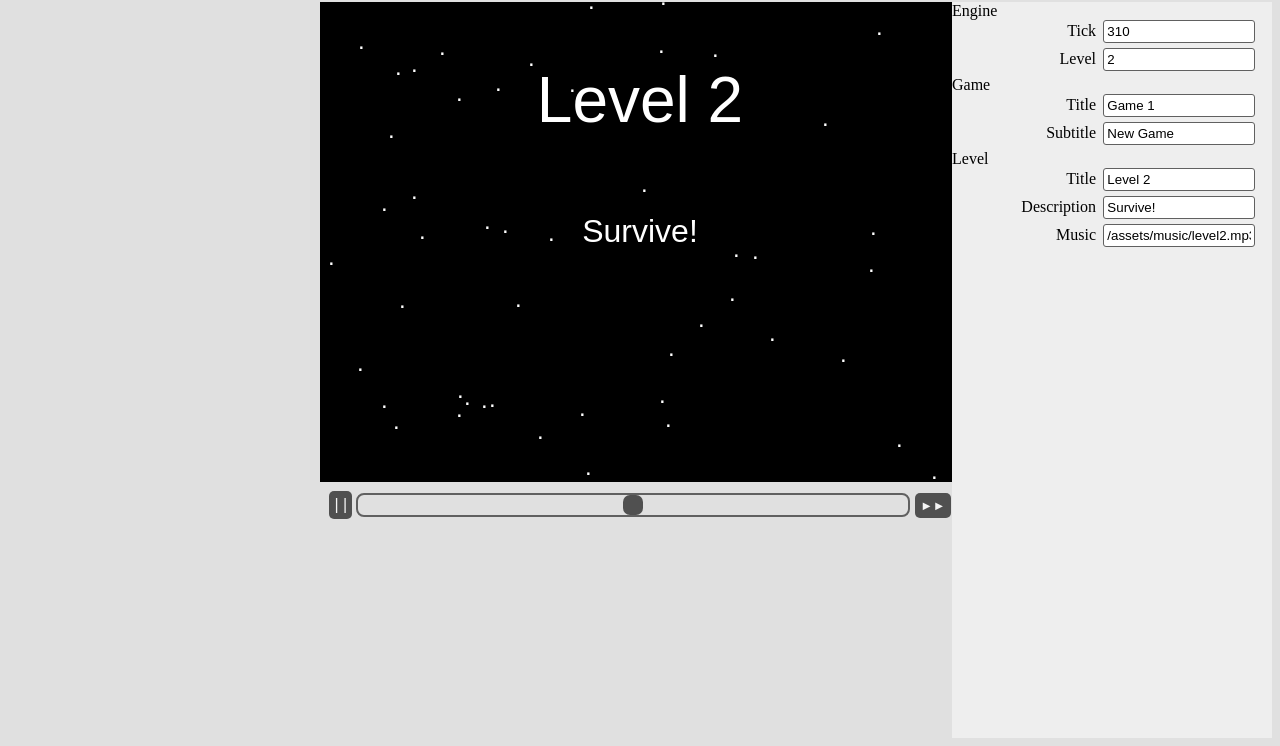
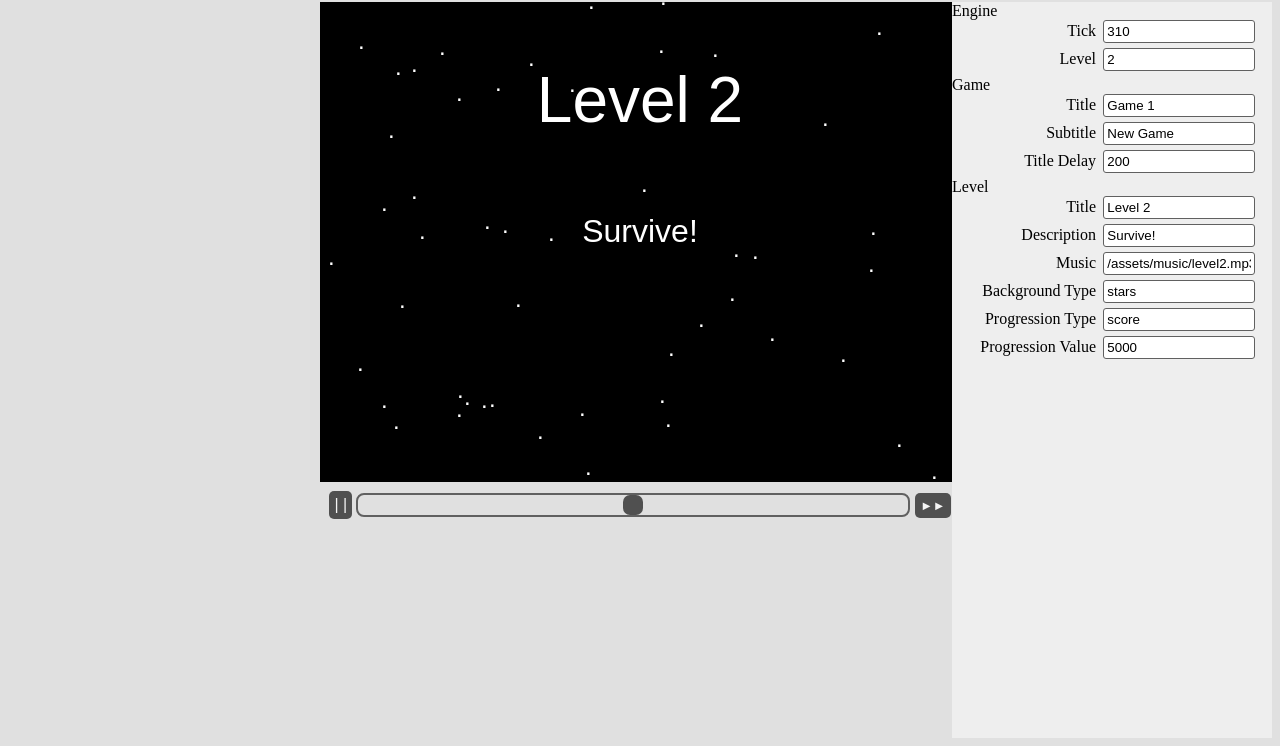
Before and after one commit to psema4/Scroller-Builder, a website: page static/index.html in a window 1280 px wide. Both pictures are taken after a click on the link "►►". Shown: the part 54-800 px from the top of the page. Drawn offline with Linux system fonts and the light colour scheme.

Commit message:
add level progression, fill out settings panel a bit

```diff
--- a/static/css/app.css
+++ b/static/css/app.css
@@ -143,6 +143,7 @@ input {
     width: 25%;
     bottom: 0.5em;
     background-color: #eee;
+    overflow: auto;
 }
 
 #settings-container ul {
--- a/static/game.json
+++ b/static/game.json
@@ -11,10 +11,12 @@
     "titleDelay": 200,
     "levels":   [
         {
-            "title":          "Level 1",
-            "description":    "Go!",
-            "music":          "/assets/music/level1.mp3",
-            "backgroundType": "stars",
+            "title":            "Level 1",
+            "description":      "Go!",
+            "music":            "/assets/music/level1.mp3",
+            "backgroundType":   "stars",
+            "progressionType":  "ticks",
+            "progressionValue": 1500,
 
             "playerActions": {
                 "left":    [ "prevFrame", "moveLeft" ],
@@ -75,7 +77,8 @@
                             "srcw": 100,
                             "srch": 60
                         }
-                    ]
+                    ],
+                    "value": 100
                 },
 
                 "enemy2": {
@@ -92,7 +95,8 @@
                             "srcw": 100,
                             "srch": 100
                         }
-                    ]
+                    ],
+                    "value": 500
                 },
 
                 "playerFire": {
@@ -194,7 +198,8 @@
                             "srcw": 50,
                             "srch": 50
                         }
-                    ]
+                    ],
+                    "value": 10
                 },
 
                 "obstacle2": {
@@ -219,20 +224,39 @@
                 {
                     "sprite": "enemy1",
                     "class": 1,
-                    "at": 5
+                    "at": 400
                 }, {
                     "sprite": "enemy1",
                     "class": 1,
-                    "at": 10
+                    "at": 500
                 }
             ]
         },
 
         {
-            "title":       "Level 2",
-            "description": "Survive!",
-            "music":       "/assets/music/level2.mp3",
-            "backgroundType": "stars",
+            "title":            "Level 2",
+            "description":      "Survive!",
+            "music":            "/assets/music/level2.mp3",
+            "backgroundType":   "stars",
+            "progressionType":  "score",
+            "progressionValue": 5000,
+
+            "playerActions": {
+                "left":    [ "prevFrame", "moveLeft" ],
+                "right":   [ "nextFrame", "moveRight" ],
+                "forward": [ "moveForward" ],
+                "back":    [ "moveBack" ],
+                "fire":    [ "fire" ]
+            },
+
+            "playerPostActions": {
+                "left":    [ "defaultFrame" ],
+                "right":   [ "defaultFrame" ],
+                "forward": [ ],
+                "back":    [ ],
+                "fire":    [ ]
+            },
+
             "spritesheet": "/assets/img/spaceArt.png",
             "sprites": {
                 "player": {
@@ -276,7 +300,8 @@
                             "srcw": 100,
                             "srch": 60
                         }
-                    ]
+                    ],
+                    "value": 100
                 },
 
                 "enemy2": {
@@ -293,7 +318,8 @@
                             "srcw": 100,
                             "srch": 100
                         }
-                    ]
+                    ],
+                    "value": 500
                 },
 
                 "playerFire": {
@@ -395,7 +421,8 @@
                             "srcw": 50,
                             "srch": 50
                         }
-                    ]
+                    ],
+                    "value": 10
                 },
 
                 "obstacle2": {
@@ -420,11 +447,11 @@
                 {
                     "sprite": "enemy1",
                     "class": 1,
-                    "at": 5
+                    "at": 400
                 }, {
-                    "sprite": "enemy1",
+                    "sprite": "enemy2",
                     "class": 1,
-                    "at": 10
+                    "at": 500
                 }
             ]
         }
--- a/static/index.html
+++ b/static/index.html
@@ -40,6 +40,7 @@
             <ul>
                 <li><label for="game-title">Title</label><input id="game-title" class="setting" type="text" /></li>
                 <li><label for="game-subtitle">Subtitle</label><input id="game-subtitle" class="setting" type="text" /></li>
+                <li><label for="game-titleDelay">Title Delay</label><input id="game-titleDelay" class="setting" type="text" /></li>
             </ul>
 
             Level
@@ -47,6 +48,9 @@
                 <li><label for="level-title">Title</label><input id="level-title" class="setting" type="text" /></li>
                 <li><label for="level-description">Description</label><input id="level-description" class="setting" type="text" /></li>
                 <li><label for="level-music">Music</label><input id="level-music" class="setting" type="text" /></li>
+                <li><label for="level-backgroundType">Background Type</label><input id="level-backgroundType" class="setting" type="text" /></li>
+                <li><label for="level-progressionType">Progression Type</label><input id="level-progressionType" class="setting" type="text" /></li>
+                <li><label for="level-progressionValue">Progression Value</label><input id="level-progressionValue" class="setting" type="text" /></li>
             </ul>
         </div>
 
--- a/static/js/app.js
+++ b/static/js/app.js
@@ -42,12 +42,20 @@ window.addEventListener('load', function() {
                 function() { var el = $('#game-title'); el.value = arguments[1]; el.onchange = function() { pubsub.publish('set/game/title', this.value); }; }
           , 'game/subtitle':
                 function() { var el = $('#game-subtitle'); el.value = arguments[1]; el.onchange = function() { pubsub.publish('set/game/subtitle', this.value); }; }
+          , 'game/titleDelay':
+                function() { var el = $('#game-titleDelay'); el.value = arguments[1]; el.onchange = function() { pubsub.publish('set/game/titleDelay', this.value); }; }
           , 'level/title':
                 function() { var el = $('#level-title'); el.value = arguments[1]; el.onchange = function() { pubsub.publish('set/level/title', this.value); }; }
           , 'level/description':
                 function() { var el = $('#level-description'); el.value = arguments[1]; el.onchange = function() { pubsub.publish('set/level/description', this.value); }; }
           , 'level/music':
                 function() { var el = $('#level-music'); el.value = arguments[1]; el.onchange = function() { pubsub.publish('set/level/music', this.value); }; }
+          , 'level/backgroundType':
+                function() { var el = $('#level-backgroundType'); el.value = arguments[1]; el.onchange = function() { pubsub.publish('set/level/backgroundType', this.value); }; }
+          , 'level/progressionType':
+                function() { var el = $('#level-progressionType'); el.value = arguments[1]; el.onchange = function() { pubsub.publish('set/level/progressionType', this.value); }; }
+          , 'level/progressionValue':
+                function() { var el = $('#level-progressionValue'); el.value = arguments[1]; el.onchange = function() { pubsub.publish('set/level/progressionValue', this.value); }; }
         }
       , settingsInputs = $$('.setting')
     ;
--- a/static/js/game.js
+++ b/static/js/game.js
@@ -104,6 +104,14 @@ function GameEngine(opts) {
             }
 
             if (engine.state == 'level-playing') sprites.drawSprites(ctx);
+
+            if (gameData && gameData.levels && gameData.levels[level] && gameData.levels[level].progressionType == 'ticks') {
+                var levelLengthTicks = gameData.levels[level].progressionValue
+                  , endOfLevelTicks  = engine.levelStartTicks + levelLengthTicks
+                ;
+
+                if (ticks >= endOfLevelTicks) nextLevel();
+            }
         }
 
       , clearScreen = function() {
@@ -201,11 +209,15 @@ function GameEngine(opts) {
                 });
 
                 //publish game settings for panel
-                pubsub.publish('game/title',        gameData.title);
-                pubsub.publish('game/subtitle',     gameData.subtitle);
-                pubsub.publish('level/title',       gameData.levels[level].title);
-                pubsub.publish('level/description', gameData.levels[level].description);
-                pubsub.publish('level/music',       gameData.levels[level].music);
+                pubsub.publish('game/title',                   gameData.title);
+                pubsub.publish('game/subtitle',                gameData.subtitle);
+                pubsub.publish('game/titleDelay',              gameData.titleDelay);
+                pubsub.publish('level/title',                  gameData.levels[level].title);
+                pubsub.publish('level/description',            gameData.levels[level].description);
+                pubsub.publish('level/music',                  gameData.levels[level].music);
+                pubsub.publish('level/backgroundType',         gameData.levels[level].backgroundType);
+                pubsub.publish('level/progressionType',        gameData.levels[level].progressionType);
+                pubsub.publish('level/progressionValue',       gameData.levels[level].progressionValue);
 
                 engine.state = 'loaded';
                 if (cb && typeof(cb) == 'function') cb(gameData);
@@ -242,10 +254,13 @@ function GameEngine(opts) {
                 }
 
                 // publish engine & level updates
-                pubsub.publish('engine/level', (level+1));
-                pubsub.publish('level/title',       gameData.levels[level].title);
-                pubsub.publish('level/description', gameData.levels[level].description);
-                pubsub.publish('level/music',       gameData.levels[level].music);
+                pubsub.publish('engine/level',                 (level+1));
+                pubsub.publish('level/title',                  gameData.levels[level].title);
+                pubsub.publish('level/description',            gameData.levels[level].description);
+                pubsub.publish('level/music',                  gameData.levels[level].music);
+                pubsub.publish('level/backroundType',          gameData.levels[level].backgroundType);
+                pubsub.publish('level/progressionType',        gameData.levels[level].progressionType);
+                pubsub.publish('level/progressionValue',       gameData.levels[level].progressionValue);
             }
         }
 
@@ -359,12 +374,16 @@ function GameEngine(opts) {
     pubsub.publish('engine/level', (level+1));
 
     // subscribe to changes from panel
-    pubsub.subscribe('set/game/title', function(topic, v) { gameData.title = v; });
-    pubsub.subscribe('set/game/subtitle', function(topic, v) { gameData.subtitle = v; });
+    pubsub.subscribe('set/game/title',             function(topic, v) { gameData.title = v; });
+    pubsub.subscribe('set/game/subtitle',          function(topic, v) { gameData.subtitle = v; });
+    pubsub.subscribe('set/game/titleDelay',        function(topic, v) { gameData.titleDelay = v; });
 
-    pubsub.subscribe('set/level/title', function(topic, v) { gameData.levels[level].title = v; });
-    pubsub.subscribe('set/level/description', function(topic, v) { gameData.levels[level].description = v; });
-    pubsub.subscribe('set/level/music', function(topic, v) { gameData.levels[level].music = v; });
+    pubsub.subscribe('set/level/title',            function(topic, v) { gameData.levels[level].title = v; });
+    pubsub.subscribe('set/level/description',      function(topic, v) { gameData.levels[level].description = v; });
+    pubsub.subscribe('set/level/music',            function(topic, v) { gameData.levels[level].music = v; });
+    pubsub.subscribe('set/level/backgroundType',   function(topic, v) { gameData.levels[level].backgroundType = v; });
+    pubsub.subscribe('set/level/progressionType',  function(topic, v) { gameData.levels[level].progressionType = v; });
+    pubsub.subscribe('set/level/progressionValue', function(topic, v) { gameData.levels[level].progressionValue = v; });
 
     // public api
     return {
```
